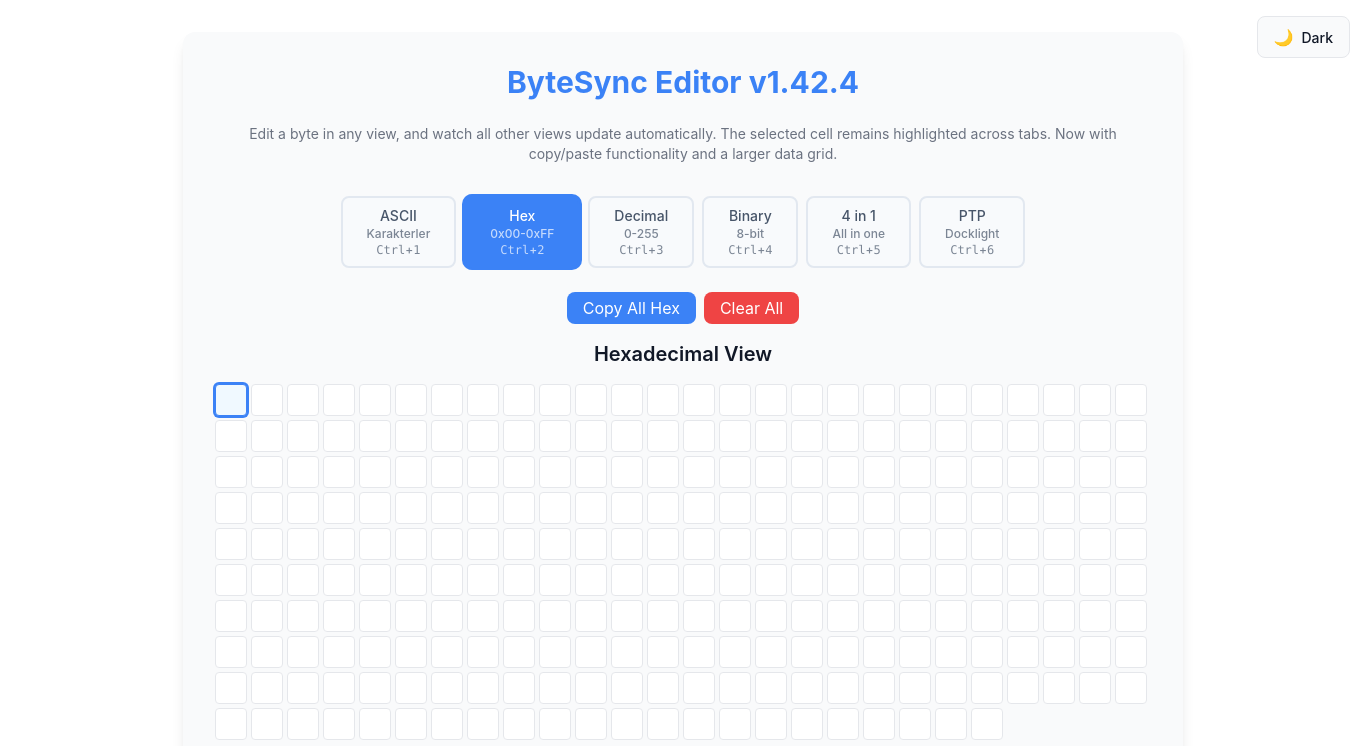
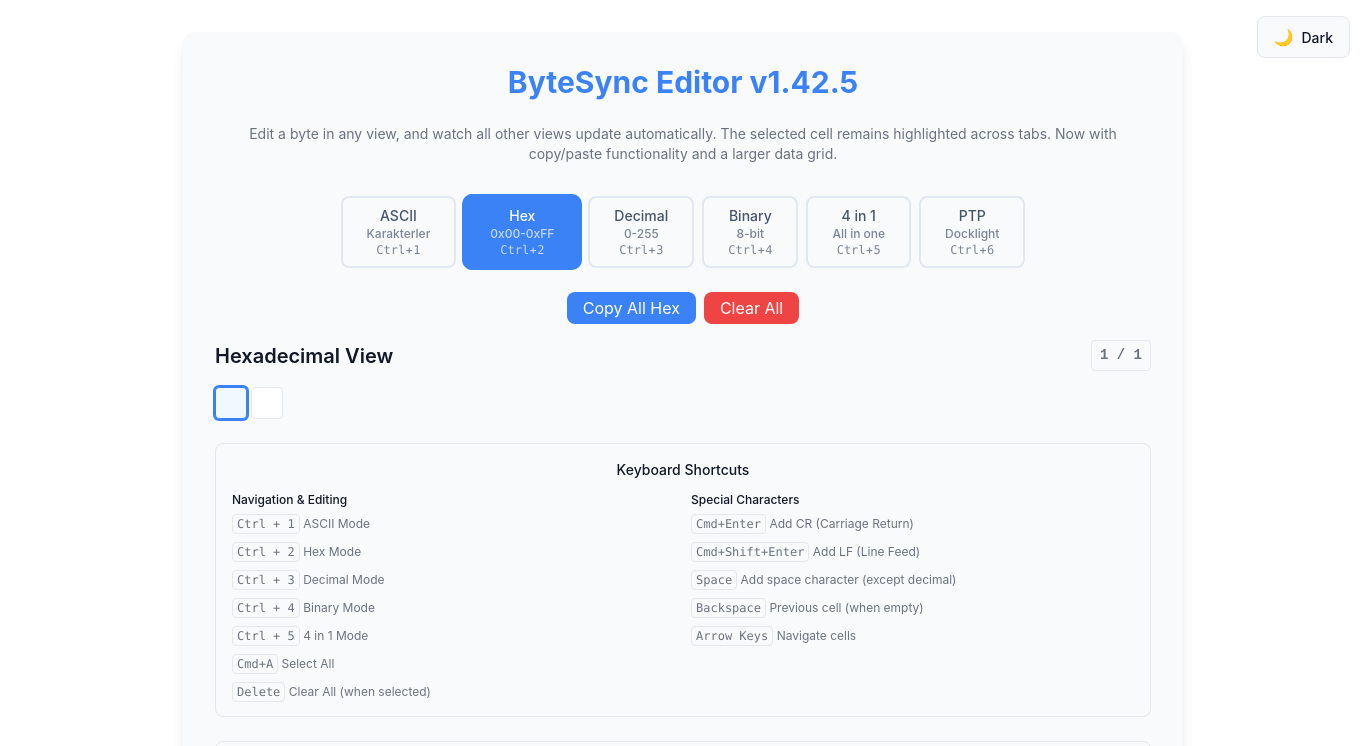
Before and after one commit to kaangrbz/byte-sync-editor, an Electron app: page index.html in a window 1366 px wide. Both pictures are taken after a click on the button "Clear All". Shown: the top 746 px of the page. Drawn offline with nearby package versions, Linux system fonts and the light colour scheme.

Commit message:
chore: versiyon 1.42.5 güncellendi. add: ptp dosya destegi eklendi

```diff
--- a/app.js
+++ b/app.js
@@ -5,7 +5,7 @@
 
 // App Configuration - will be loaded dynamically from manifest.json
 let APP_CONFIG = {
-    version: '1.42.4', // fallback version
+    version: '1.42.5', // fallback version
     name: 'ByteSync Editor'
 };
 
@@ -47,6 +47,21 @@ let allSelected = false;
 // Kullanıcı tarafından değeri belirlenmiş hücreleri izlemek için
 const touchedIndices = new Set();
 
+// Kullanıcının girdiği veri boyutunu hesapla
+const getDataSize = () => {
+    if (touchedIndices.size === 0) {
+        return 1; // Hiç veri girilmemişse minimum 1
+    }
+    // En yüksek index'i bul ve +1 ekle (1-based)
+    const maxIndex = Math.max(...Array.from(touchedIndices));
+    return maxIndex + 1;
+};
+
+// Input sayısını hesapla (veri boyutu + 1, yeni veri girebilmek için)
+const getInputCount = () => {
+    return getDataSize() + 1;
+};
+
 // Dinamik genişletme fonksiyonu
 const expandDataArray = (newSize) => {
     const oldData = data;
@@ -66,6 +81,9 @@ const expandDataArray = (newSize) => {
 
     // Kullanıcıya bildirim göster
     showExpansionNotification(oldData.length, newSize);
+
+    // Pozisyon göstergesini güncelle
+    updatePositionIndicator();
 };
 
 // Otomatik genişletme kontrolü
@@ -91,7 +109,8 @@ const recreateAllGrids = () => {
         createGrid(binaryGrid, 'binary-cell', 'binary');
 
         // Aktif index'i koru
-        if (activeIndex !== -1 && activeIndex < data.length) {
+        const inputCount = getInputCount();
+        if (activeIndex !== -1 && activeIndex < inputCount) {
             setTimeout(() => {
                 const activeInput = document.querySelector(`[data-index="${activeIndex}"]`);
                 if (activeInput) {
@@ -100,6 +119,9 @@ const recreateAllGrids = () => {
                 }
             }, 100);
         }
+
+        // Pozisyon göstergesini güncelle
+        updatePositionIndicator();
     }
 };
 
@@ -137,7 +159,17 @@ const createGrid = (grid, className, type) => {
         return;
     }
     grid.innerHTML = '';
-    for (let i = 0; i < data.length; i++) {
+
+    // Input sayısı: veri boyutu + 1 (yeni veri girebilmek için)
+    const inputCount = getInputCount();
+
+    // Data array'i gerekirse genişlet
+    if (inputCount > data.length) {
+        const newSize = Math.max(data.length * 2, inputCount);
+        expandDataArray(newSize);
+    }
+
+    for (let i = 0; i < inputCount; i++) {
         const input = document.createElement('input');
         input.type = 'text';
         input.className = `input-cell ${className}`;
@@ -188,12 +220,8 @@ const handleInput = (event) => {
         data[index] = bytes[0];
         touchedIndices.add(index);
 
-        // Otomatik genişletme kontrolü
-        const wasExpanded = checkAndExpandIfNeeded();
-        if (wasExpanded) {
-            // Grid'leri yeniden oluştur
-            recreateAllGrids();
-        }
+        // Veri boyutu değişti, grid'leri yeniden oluştur (yeni input eklemek için)
+        recreateAllGrids();
 
         updateAllViews(true);
 
@@ -282,12 +310,14 @@ const handlePaste = (event) => {
             // Array'i genişlet
             const newSize = Math.max(data.length * 2, globalIndex + 1);
             expandDataArray(newSize);
-            recreateAllGrids();
         }
 
         data[globalIndex] = valuesToParse[i];
         touchedIndices.add(globalIndex);
     }
+
+    // Veri eklendi, grid'leri yeniden oluştur (yeni input eklemek için)
+    recreateAllGrids();
 
     updateAllViews();
 };
@@ -423,6 +453,9 @@ const updateAllViews = (excludeActiveInput = false) => {
             }
         }
     }
+
+    // Pozisyon göstergesini güncelle
+    updatePositionIndicator();
 };
 
 
@@ -545,6 +578,25 @@ const initializeFourInOneCopyButtons = () => {
     });
 };
 
+// Pozisyon göstergesini güncelle
+const updatePositionIndicator = () => {
+    const totalBytes = getDataSize(); // Kullanıcının girdiği veri boyutu
+    const currentPosition = activeIndex >= 0 ? activeIndex + 1 : 0;
+
+    const indicators = [
+        document.getElementById('hex-position-indicator'),
+        document.getElementById('ascii-position-indicator'),
+        document.getElementById('decimal-position-indicator'),
+        document.getElementById('binary-position-indicator')
+    ];
+
+    indicators.forEach(indicator => {
+        if (indicator) {
+            indicator.textContent = `${currentPosition} / ${totalBytes}`;
+        }
+    });
+};
+
 // Hücreyi index'e göre tüm tab'larda vurgulama
 const highlightCell = (index) => {
     if (activeIndex !== -1) {
@@ -552,19 +604,26 @@ const highlightCell = (index) => {
     }
     activeIndex = index;
     document.querySelectorAll(`[data-index="${activeIndex}"]`).forEach(el => el.classList.add('highlight'));
+
+    // Pozisyon göstergesini güncelle
+    updatePositionIndicator();
 };
 
 // Tüm hücreleri temizleme
 const clearAllCells = () => {
-    // Array'i 256 byte'a düşür
+    // Reset all data to zero (mecburen tüm inputları sıfırla)
+    data.fill(0);
+
+    // Tüm touched indices'i temizle
+    touchedIndices.clear();
+
+    // Array'i minimum boyuta düşür (2 input için: veri boyutu 1 + 1 input = 2)
     if (data.length > 256) {
         data = new Uint8Array(256);
-        // Grid'leri yeniden oluştur
-        recreateAllGrids();
-    } else {
-        // Reset all data to zero
-        data.fill(0);
-    }
+    }
+
+    // Grid'leri yeniden oluştur (minimum 2 input: 1 veri + 1 yeni veri için)
+    recreateAllGrids();
 
     // Remove highlight from active cell
     if (activeIndex !== -1) {
@@ -574,14 +633,22 @@ const clearAllCells = () => {
     // Clear all selection
     clearAllSelection();
 
-    // Tüm inputları boş yap
+    // Tüm inputları mecburen sıfırla ve boş yap
     const allInputs = document.querySelectorAll('.input-cell');
     allInputs.forEach(input => {
         input.value = '';
+        // Input'un index'ine göre data'yı da mecburen sıfırla
+        const inputIndex = parseInt(input.dataset.index, 10);
+        if (!isNaN(inputIndex) && inputIndex < data.length) {
+            data[inputIndex] = 0;
+        }
     });
 
     // Update all views
     updateAllViews();
+
+    // Pozisyon göstergesini güncelle
+    updatePositionIndicator();
 
     // Focus on first input after clearing
     setTimeout(() => {
@@ -667,10 +734,13 @@ const pasteToAllSelected = (pastedText) => {
             // Array'i genişlet
             const newSize = Math.max(data.length * 2, i + 1);
             expandDataArray(newSize);
-            recreateAllGrids();
         }
         data[i] = valuesToParse[i];
-    }
+        touchedIndices.add(i);
+    }
+
+    // Veri eklendi, grid'leri yeniden oluştur (yeni input eklemek için)
+    recreateAllGrids();
 
     updateAllViews();
     clearAllSelection();
@@ -1147,6 +1217,9 @@ window.onload = () => {
     createGrid(asciiGrid, 'ascii-cell', 'ascii');
     createGrid(decimalGrid, 'decimal-cell', 'decimal');
     createGrid(binaryGrid, 'binary-cell', 'binary');
+
+    // Initialize position indicator
+    updatePositionIndicator();
 
     // Initialize 4 in 1 mode
     initializeFourInOneMode();
--- a/index.html
+++ b/index.html
@@ -33,7 +33,7 @@
 <body class="min-h-screen p-8" style="background-color: var(--theme-background); color: var(--theme-text);">
 
     <div class="max-w-4xl mx-auto p-8 rounded-xl shadow-lg" style="background-color: var(--theme-surface); min-width: 1000px;">
-        <h1 class="text-3xl font-bold text-center mb-6" style="color: var(--theme-primary);" id="app-title">ByteSync Editor v1.42.4</h1>
+        <h1 class="text-3xl font-bold text-center mb-6" style="color: var(--theme-primary);" id="app-title">ByteSync Editor v1.42.5</h1>
         <p class="text-center text-sm mb-8" style="color: var(--theme-textSecondary);">Edit a byte in any view, and watch all other views update automatically. The selected cell remains highlighted across tabs. Now with copy/paste functionality and a larger data grid.</p>
 
         <!-- Tab Buttons -->
@@ -76,7 +76,10 @@
                 <button class="copy-button text-white px-4 py-1 rounded-lg transition-colors duration-200" data-type="hex" style="background-color: var(--theme-primary);">Copy All Hex</button>
                 <button class="clear-button text-white px-4 py-1 rounded-lg transition-colors duration-200" style="background-color: var(--theme-danger);">Clear All</button>
             </div>
-            <h2 class="text-xl font-semibold mb-4 text-center">Hexadecimal View</h2>
+            <div class="flex justify-between items-center mb-4">
+                <h2 class="text-xl font-semibold">Hexadecimal View</h2>
+                <span class="position-indicator" id="hex-position-indicator">0 / 256</span>
+            </div>
             <div id="hex-grid" class="grid-container hex-grid"></div>
         </div>
         <div id="ascii-tab" class="tab-content">
@@ -84,7 +87,10 @@
                 <button class="copy-button text-white px-4 py-1 rounded-lg transition-colors duration-200" data-type="ascii" style="background-color: var(--theme-primary);">Copy All ASCII</button>
                 <button class="clear-button text-white px-4 py-1 rounded-lg transition-colors duration-200" style="background-color: var(--theme-danger);">Clear All</button>
             </div>
-            <h2 class="text-xl font-semibold mb-4 text-center">ASCII View</h2>
+            <div class="flex justify-between items-center mb-4">
+                <h2 class="text-xl font-semibold">ASCII View</h2>
+                <span class="position-indicator" id="ascii-position-indicator">0 / 256</span>
+            </div>
             <div id="ascii-grid" class="grid-container ascii-grid"></div>
         </div>
         <div id="decimal-tab" class="tab-content">
@@ -92,7 +98,10 @@
                 <button class="copy-button text-white px-4 py-1 rounded-lg transition-colors duration-200" data-type="decimal" style="background-color: var(--theme-primary);">Copy All Decimal</button>
                 <button class="clear-button text-white px-4 py-1 rounded-lg transition-colors duration-200" style="background-color: var(--theme-danger);">Clear All</button>
             </div>
-            <h2 class="text-xl font-semibold mb-4 text-center">Decimal View</h2>
+            <div class="flex justify-between items-center mb-4">
+                <h2 class="text-xl font-semibold">Decimal View</h2>
+                <span class="position-indicator" id="decimal-position-indicator">0 / 256</span>
+            </div>
             <div id="decimal-grid" class="grid-container decimal-grid"></div>
         </div>
         <div id="binary-tab" class="tab-content">
@@ -100,7 +109,10 @@
                 <button class="copy-button text-white px-4 py-1 rounded-lg transition-colors duration-200" data-type="binary" style="background-color: var(--theme-primary);">Copy All Binary</button>
                 <button class="clear-button text-white px-4 py-1 rounded-lg transition-colors duration-200" style="background-color: var(--theme-danger);">Clear All</button>
             </div>
-            <h2 class="text-xl font-semibold mb-4 text-center">Binary View</h2>
+            <div class="flex justify-between items-center mb-4">
+                <h2 class="text-xl font-semibold">Binary View</h2>
+                <span class="position-indicator" id="binary-position-indicator">0 / 256</span>
+            </div>
             <div id="binary-grid" class="grid-container binary-grid"></div>
         </div>
 
--- a/package.json
+++ b/package.json
@@ -1,6 +1,6 @@
 {
   "name": "bytesync-editor",
-  "version": "1.42.4",
+  "version": "1.42.5",
   "description": "",
   "main": "main.js",
   "scripts": {
--- a/styles.css
+++ b/styles.css
@@ -569,6 +569,19 @@ table thead th.dec-header {
     color: #2e7d32 !important;
 }
 
+/* Position Indicator Styles */
+.position-indicator {
+    font-family: 'Courier New', monospace;
+    font-size: 0.875rem;
+    font-weight: 600;
+    color: var(--theme-textSecondary);
+    background-color: var(--theme-surface);
+    padding: 0.25rem 0.5rem;
+    border-radius: 0.25rem;
+    border: 1px solid var(--theme-border);
+    white-space: nowrap;
+}
+
 /* Docklight PTP Modal Styles */
 #ptp-modal {
     animation: fadeIn 0.2s ease-out;
--- a/sw.js
+++ b/sw.js
@@ -1,5 +1,5 @@
 // ByteSync Editor Service Worker
-const CACHE_NAME = 'bytesync-editor-v1.42.4';
+const CACHE_NAME = 'bytesync-editor-v1.42.5';
 const urlsToCache = [
   './',
   './index.html',
```
Also changed, not shown: manifest.json.
